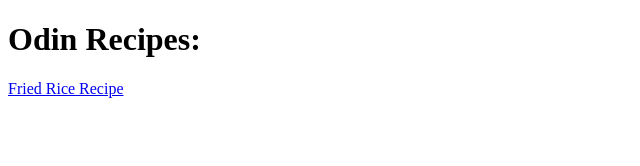
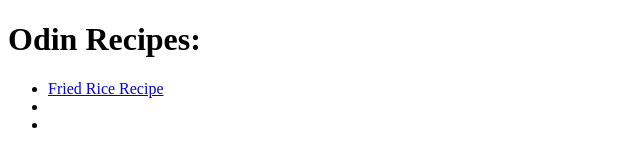
Before and after one commit to EJLavaro/odin-recipes, a plain HTML site: page index.html in a window 1280 px wide. Shown: the whole page, without its empty margins (0-640 px from the left). Drawn offline with Linux system fonts and the light colour scheme.

```diff
--- a/index.html
+++ b/index.html
@@ -10,7 +10,11 @@
         <h1> Odin Recipes: </h1>
 
         <p>
-            <a href="./recipes/fried_rice.html" rel="noopener noreferrer"> Fried Rice Recipe</a>
+            <ul>
+            <li><a href="./recipes/fried_rice.html" rel="noopener noreferrer"> Fried Rice Recipe</a></li>
+            <li></li>
+            <li></li>
+            </ul>
         </p>
     </body>
 </html>
```
Also changed, not shown: images/Fried Rice.jpg (added).
